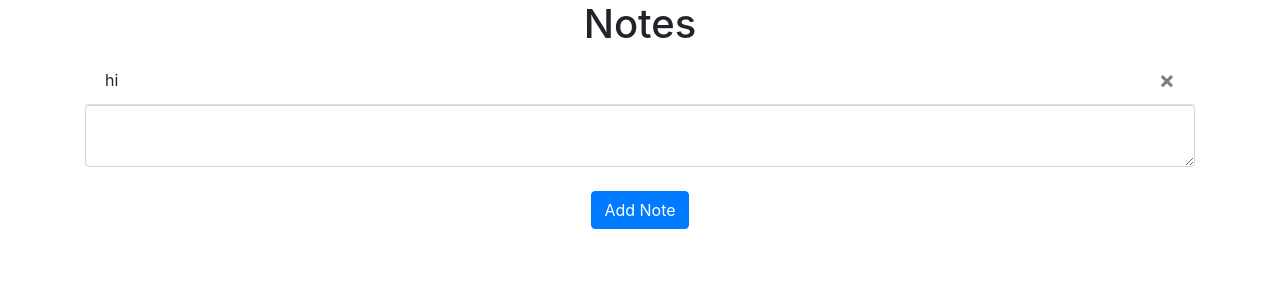
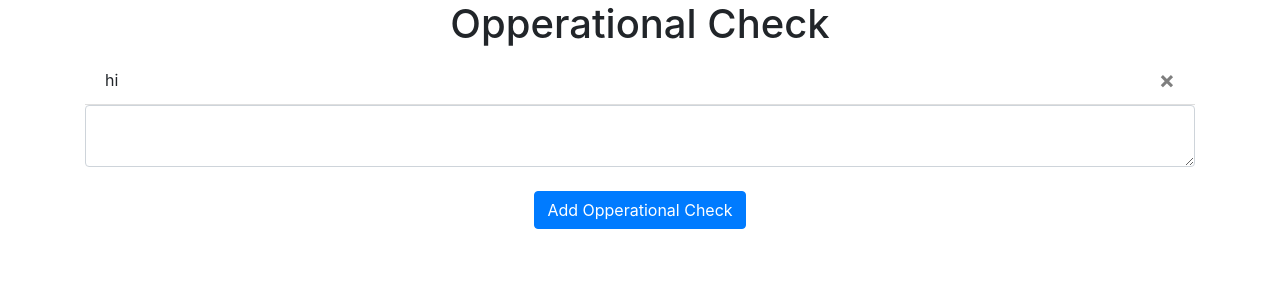
Before and after one commit to TimHodgson97/Secure-Design-Assessment, a Flask app: page / in a window 1280 px wide. Shown: the part 56-356 px from the top of the page. Run offline with Flask 2, Linux system fonts and the light colour scheme; a user stored in the database is signed in; data comes from the database, SQL or seed files in the repository; both versions use the stored data as it was after the commit; some libraries are stand-ins or nearby versions.

Commit message:
opp checks done

```diff
--- a/website/templates/home.html
+++ b/website/templates/home.html
@@ -1,6 +1,6 @@
 {% extends "base.html" %} {% block title %}Home{% endblock %} {% block content
     %}
-    <h1 align="center">Notes</h1>
+    <h1 align="center">Opperational Check</h1>
     <ul class="list-group list-group-flush" id="notes">
       {% for note in user.notes %}
       <li class="list-group-item">
@@ -15,7 +15,7 @@
       <textarea name="note" id="note" class="form-control"></textarea>
       <br />
       <div align="center">
-        <button type="submit" class="btn btn-primary">Add Note</button>
+        <button type="submit" class="btn btn-primary">Add Opperational Check</button>
       </div>
     </form>
     {% endblock %}
--- a/website/views.py
+++ b/website/views.py
@@ -14,12 +14,12 @@ def home():
         note = request.form.get('note')
 
         if len(note) < 1:
-            flash('Note is too short!', category='error')
+            flash('Check is too short!', category='error')
         else:
             new_note = Note(data=note, user_id=current_user.id)
             db.session.add(new_note)
             db.session.commit()
-            flash('Note added!', category='success')
+            flash('Check added!', category='success')
 
     return render_template("home.html", user=current_user)
 
@@ -33,5 +33,6 @@ def delete_note():
         if note.user_id == current_user.id:
             db.session.delete(note)
             db.session.commit()
+            flash('Check deleted!', category='success')
 
     return jsonify({})
```
Also changed, not shown: website/database.db.
